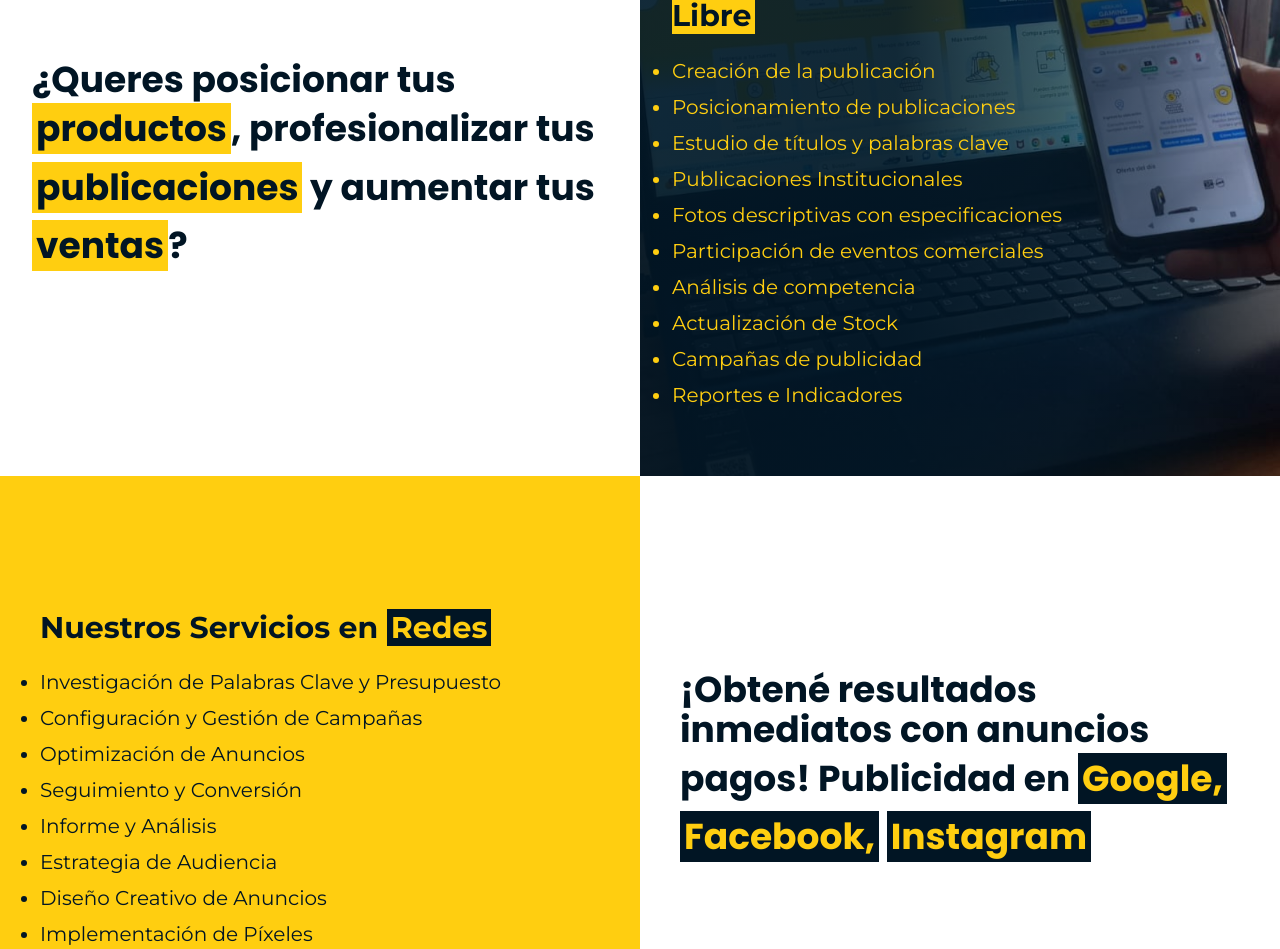
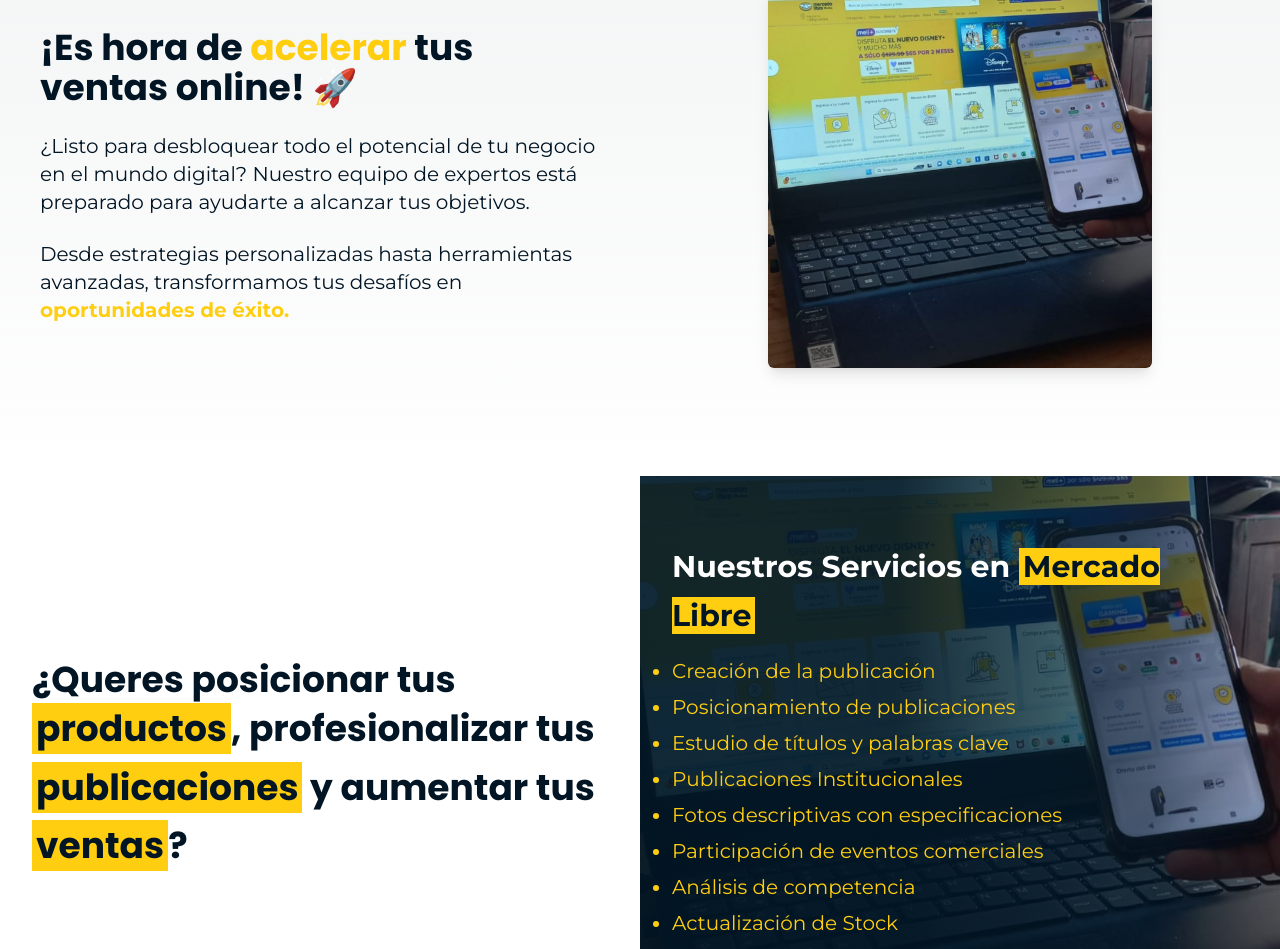
Before and after one commit to jnardi86/eminenceAdsWeb, a React (Vite) app: page / in a window 1280 px wide. Shown: the part 2620-3569 px from the top of the page. Built offline with nearby package versions, Linux system fonts and the light colour scheme.

Commit message:
Add new sections

```diff
--- a/src/App.jsx
+++ b/src/App.jsx
@@ -12,6 +12,8 @@
 import CertificationsSection from './components/CertificationsSection';
 import AdvertisingSection from './components/AdvertisingSection';
 import WebDesignSection from './components/WebDesignSection';
+import DataAnalyticsSection from './components/DataAnalyticsSection';
+import OnlineSalesBoostSection from './components/OnlineSalesBoostSection';
 
 
 function App() {
@@ -28,6 +30,9 @@
         <MercadoLibreSection />
       </SectionWrapper>
       <SectionWrapper>
+        <OnlineSalesBoostSection/>
+      </SectionWrapper>
+      <SectionWrapper>
         <MercadoAdsSection />
       </SectionWrapper>
       <SectionWrapper>
@@ -35,6 +40,9 @@
       </SectionWrapper>
       <SectionWrapper>
         <WebDesignSection />
+      </SectionWrapper>
+      <SectionWrapper>
+        <DataAnalyticsSection/>
       </SectionWrapper>
       <SectionWrapper>
         <ContactContainer />
--- /dev/null
+++ b/src/components/DataAnalyticsSection.jsx
@@ -0,0 +1,73 @@
+import React from 'react';
+
+const DataAnalyticsSection = () => {
+  return (
+    <section className="flex flex-col md:flex-row max-w-screen overflow-hidden md:min-h-[600px]">
+      {/* Primera mitad (título e imagen) */}
+      <div className="bg-gradient-to-b from-brightYellow via-brightYellow to-darkBlue p-8 md:p-10 md:w-1/2 flex flex-col justify-center items-center text-center md:text-left order-1 md:order-1">
+        <div>
+          <h2 className="text-3xl text-darkBlue md:text-4xl font-bold font-poppins mb-6 leading-10">
+            Servicios de <span className="bg-darkBlue text-brightYellow px-1">Reporting</span>
+            para la <span className="bg-darkBlue text-brightYellow px-1">Toma de Decisiones</span>
+          </h2>
+          <p className="text-lg md:text-xl font-montserrat text-darkBlue mb-6">
+            Transforma tus datos en información valiosa y toma decisiones estratégicas basadas en análisis precisos.
+            Maximiza el potencial de tu negocio con herramientas avanzadas y consultoría profesional.
+          </p>
+        </div>
+        <div className="flex justify-center">
+          <img
+            src="/images/reports.png"
+            alt="Data & Analytics"
+            className="w-64 md:w-80 lg:w-96 rounded-md shadow-lg"
+          />
+        </div>
+      </div>
+
+      {/* Segunda mitad (lista de servicios) */}
+      <div className="bg-white p-8 md:p-10 md:w-1/2 flex flex-col justify-center text-darkBlue order-2 md:order-2">
+        <div className="text-center md:text-left">
+          <h3 className="text-2xl text-darkBlue md:text-3xl font-semibold font-montserrat mb-6">
+            Nuestros Servicios de <span className="bg-darkBlue text-brightYellow px-1">Data & Analytics</span>
+          </h3>
+          <ul className="text-lg text-darkBlue md:text-xl font-montserrat space-y-4 list-none text-start pl-4">
+            <li>
+              <span className="block md:hidden">📊 Análisis de Datos Avanzado</span>
+              <span className="hidden md:block">📊 <b>Análisis de Datos Avanzado</b>: Descubre patrones clave en tus datos.</span>
+            </li>
+            <li>
+              <span className="block md:hidden">📋 Informes Personalizados</span>
+              <span className="hidden md:block">📋 <b>Informes Personalizados</b>: Información precisa adaptada a tus necesidades.</span>
+            </li>
+            <li>
+              <span className="block md:hidden">📈 Dashboards Interactivos</span>
+              <span className="hidden md:block">📈 <b>Dashboards Interactivos</b>: Visualización clara para un seguimiento continuo.</span>
+            </li>
+            <li>
+              <span className="block md:hidden">🧠 Consultoría Estratégica</span>
+              <span className="hidden md:block">🧠 <b>Consultoría y Recomendaciones Estratégicas</b>: Impulsa tu estrategia empresarial.</span>
+            </li>
+            <li>
+              <span className="block md:hidden">⏱ Monitoreo Continuo</span>
+              <span className="hidden md:block">⏱ <b>Monitoreo y Evaluación Continua</b>: Optimización constante del rendimiento.</span>
+            </li>
+            <li>
+              <span className="block md:hidden">📊 Benchmarking Competitivo</span>
+              <span className="hidden md:block">📊 <b>Benchmarking Competitivo</b>: Compara tu desempeño frente a la competencia.</span>
+            </li>
+            <li>
+              <span className="block md:hidden">💡 Evaluación del ROI</span>
+              <span className="hidden md:block">💡 <b>Evaluación del ROI</b>: Mide el impacto real de tus decisiones.</span>
+            </li>
+            <li>
+              <span className="block md:hidden">🔒 Seguridad de Datos</span>
+              <span className="hidden md:block">🔒 <b>Seguridad y Confidencialidad de Datos</b>: Gestión segura y ética de tu información.</span>
+            </li>
+          </ul>
+        </div>
+      </div>
+    </section>
+  );
+};
+
+export default DataAnalyticsSection;
--- /dev/null
+++ b/src/components/OnlineSalesBoostSection.jsx
@@ -0,0 +1,38 @@
+import React from 'react';
+
+const SalesBoostSection = () => {
+  return (
+    <section
+      className="flex flex-col md:flex-row max-w-screen overflow-hidden md:min-h-[600px] bg-white"
+      style={{
+        background: 'linear-gradient(to bottom, rgba(1, 21, 36, 0.05), rgba(255, 255, 255, 1))',
+      }}
+    >
+      {/* Primera mitad - Texto motivacional */}
+      <div className="p-8 md:p-10 md:w-1/2 flex flex-col justify-center items-start text-left">
+        <h2 className="text-3xl text-darkBlue md:text-4xl font-bold font-poppins mb-6 leading-10">
+          ¡Es hora de <span className="text-brightYellow">acelerar</span> tus ventas online! 🚀
+        </h2>
+        <p className="text-lg md:text-xl font-montserrat text-darkBlue mb-6">
+          ¿Listo para desbloquear todo el potencial de tu negocio en el mundo digital?
+          Nuestro equipo de expertos está preparado para ayudarte a alcanzar tus objetivos.
+        </p>
+        <p className="text-lg md:text-xl font-montserrat text-darkBlue">
+          Desde estrategias personalizadas hasta herramientas avanzadas, transformamos tus desafíos en
+          <span className="text-brightYellow font-bold"> oportunidades de éxito.</span>
+        </p>
+      </div>
+
+      {/* Segunda mitad - Imagen */}
+      <div className="p-8 md:p-10 md:w-1/2 flex justify-center items-center">
+        <img
+          src="/images/mercado_libre_imagen.png"
+          alt="Aceleración de Ventas Online"
+          className="w-64 md:w-80 lg:w-96 rounded-md shadow-lg"
+        />
+      </div>
+    </section>
+  );
+};
+
+export default SalesBoostSection;
```
Also changed, not shown: public/images/reports.png (added).
